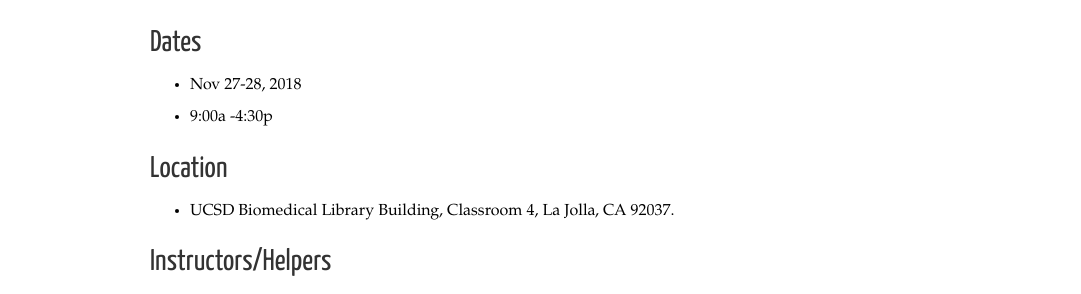
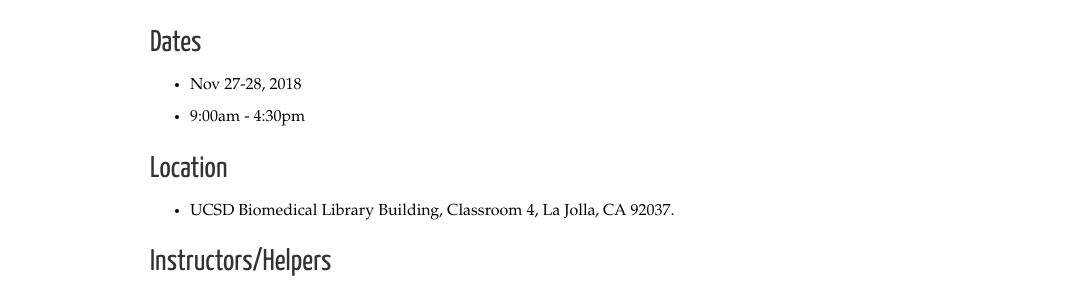
Before and after one commit to ucsdlib/workshops, a Jekyll site: the page built from _posts/2018-11-27-software-carpentry-FA18.markdown, in a window 1280 px wide. Shown: the part 355-649 px from the top of the page, without its empty margins (0-1081 px from the left). Built offline with Jekyll 4.4.1, drawn with Linux system fonts in a browser that asks for light colours; nearby versions of some CDN libraries.

Commit message:
update workshop date

```diff
--- a/_posts/2018-11-27-software-carpentry-FA18.markdown
+++ b/_posts/2018-11-27-software-carpentry-FA18.markdown
@@ -15,7 +15,7 @@ Software Carpentry's mission is to help scientists and engineers get more resear
 ## Dates
 
 * Nov 27-28, 2018
-* 9:00a -4:30p
+* 9:00am - 4:30pm
 
 ## Location
 
--- a/_posts/2018-12-11-instructor-training FA18.markdown
+++ b/_posts/2018-12-11-instructor-training FA18.markdown
@@ -21,7 +21,7 @@ This two-day class has the following overall goals:
 ## Dates
 
 * December 11-12, 2018
-* 9-4:30pm
+* 9:00am - 4:30pm
 
 ## Websites
 
```
